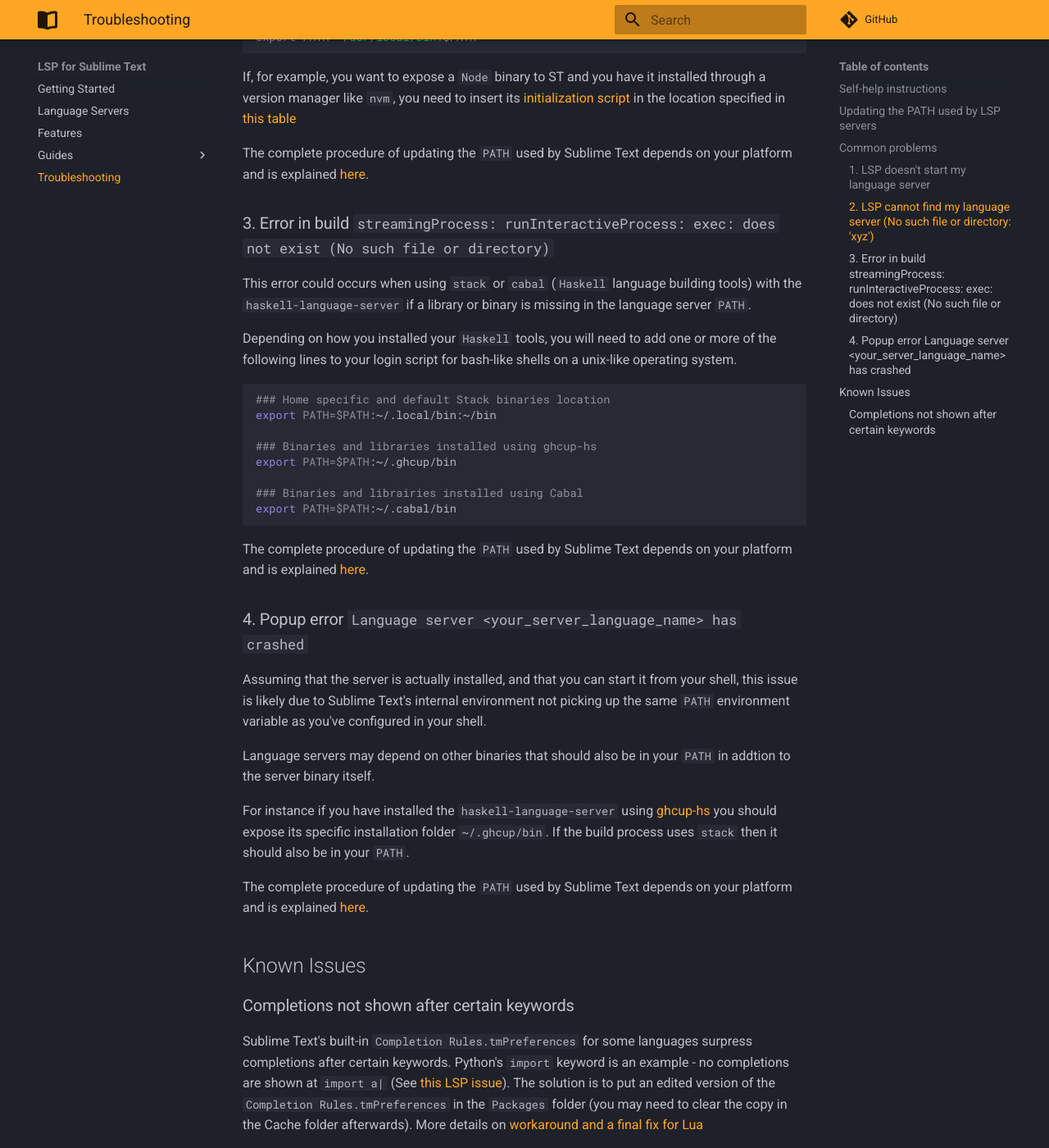
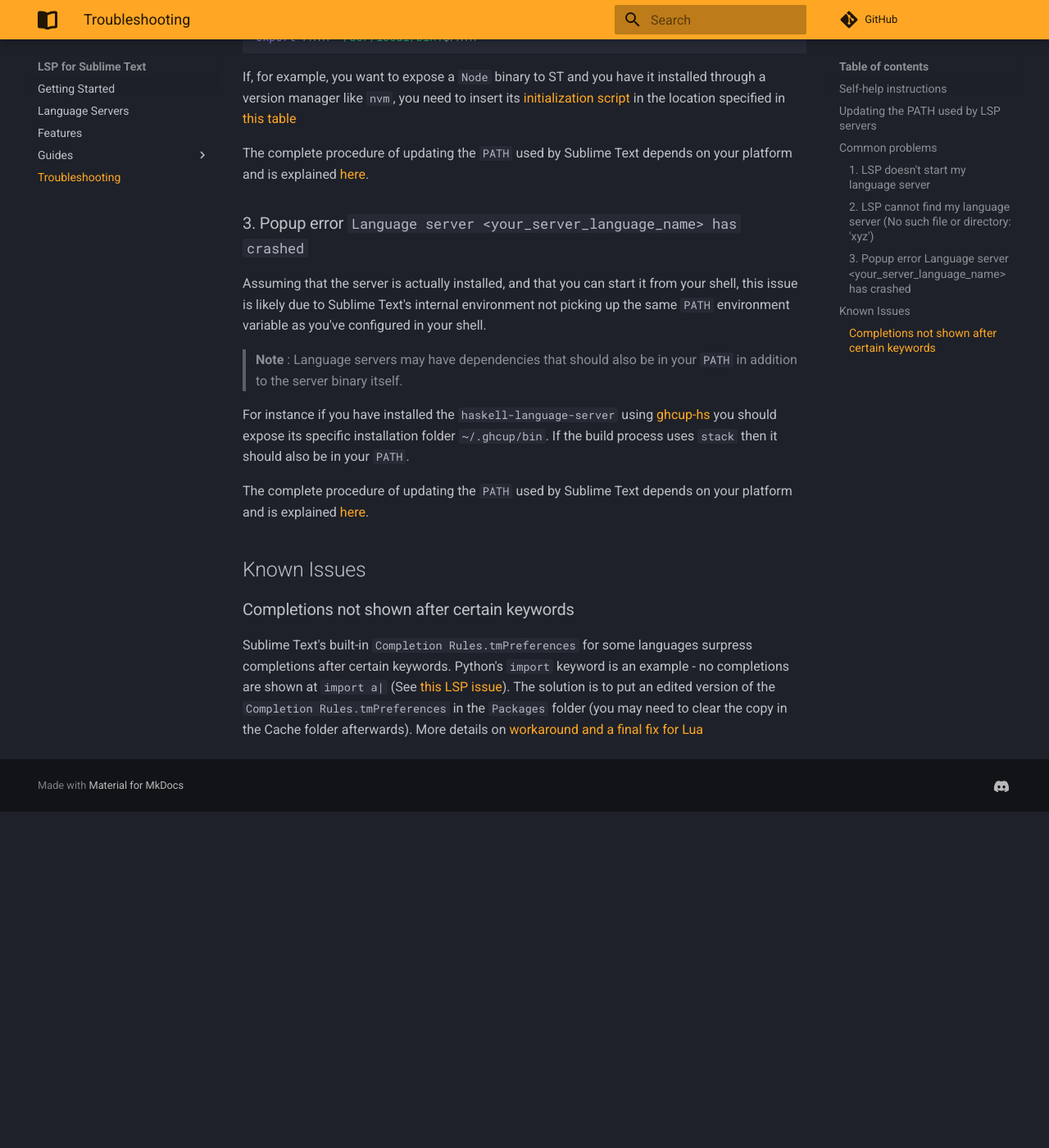
Before and after one commit to sublimelsp/LSP, an MkDocs documentation site: the page built from docs/src/troubleshooting.md, in a window 1280 px wide and 1400 px high, scrolled down 1914 px. Shown: the whole window at 82% size. Built offline with MkDocs 1.6.1 and Material for MkDocs 9.7.7, drawn with Linux system fonts in a browser that asks for light colours; comment, search, counter and statistics services are not loaded; after the commit the page ends 2904 px from its top, so only the background shows below that.

Commit message:
Documentation - Remove part specific to Haskell. Add note about possible missing dependencies for used language server.

````diff
--- a/docs/src/troubleshooting.md
+++ b/docs/src/troubleshooting.md
@@ -73,29 +73,11 @@
 
 The complete procedure of updating the `PATH` used by Sublime Text depends on your platform and is explained [here](troubleshooting.md#updating-the-path-used-by-lsp-servers).
 
-### 3. Error in build `streamingProcess: runInteractiveProcess: exec: does not exist (No such file or directory)`
 
-This error could occurs when using `stack` or `cabal` (`Haskell` language building tools) with the `haskell-language-server` if a library or binary is missing in the language server `PATH`.
-
-Depending on how you installed your `Haskell` tools, you will need to add one or more of the following lines to your login script for bash-like shells on a unix-like operating system.
-```bash
-### Home specific and default Stack binaries location
-export PATH=$PATH:~/.local/bin:~/bin
-
-### Binaries and libraries installed using ghcup-hs
-export PATH=$PATH:~/.ghcup/bin
-
-### Binaries and librairies installed using Cabal
-export PATH=$PATH:~/.cabal/bin
-```
-
-The complete procedure of updating the `PATH` used by Sublime Text depends on your platform and is explained [here](troubleshooting.md#updating-the-path-used-by-lsp-servers).
-
-
-### 4. Popup error `Language server <your_server_language_name> has crashed`
+### 3. Popup error `Language server <your_server_language_name> has crashed`
 Assuming that the server is actually installed, and that you can start it from your shell, this issue is likely due to Sublime Text's internal environment not picking up the same `PATH` environment variable as you've configured in your shell.
 
-Language servers may depend on other binaries that should also be in your `PATH` in addtion to the server binary itself.
+> **Note** : Language servers may have dependencies that should also be in your `PATH` in addition to the server binary itself.
 
 For instance if you have installed the `haskell-language-server` using [ghcup-hs](https://gitlab.haskell.org/haskell/ghcup-hs) you should expose its specific installation folder `~/.ghcup/bin`. If the build process uses `stack` then it should also be in your `PATH`.
 
````
